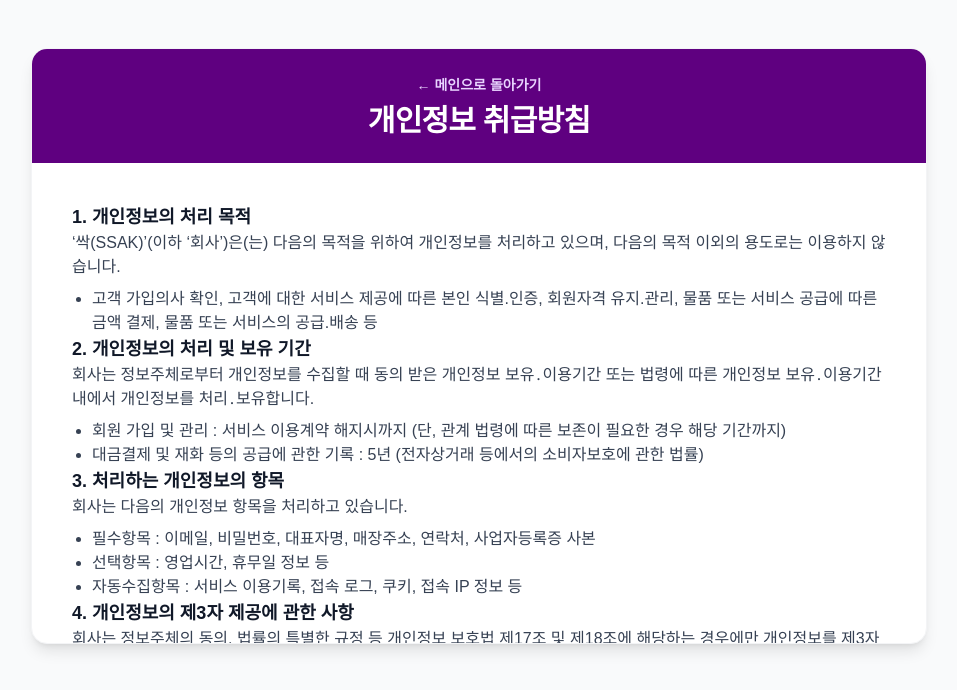
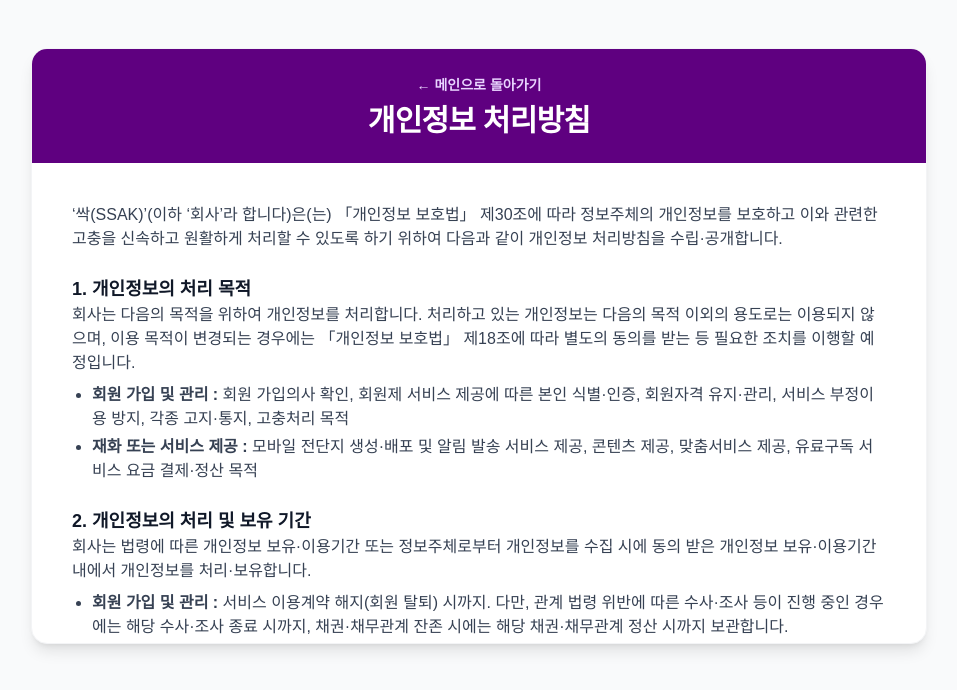
Before and after one commit to hannune-s/nao3, a Next.js app: page /privacy in a window 1280 px wide. Shown: the top 690 px of the page, without its empty margins (161-1118 px from the left). Built offline with nearby package versions, Linux system fonts and the light colour scheme.

Commit message:
Standardize privacy policy to Korean PIPC guidelines and remove job title under privacy officer

```diff
--- a/src/app/page.tsx
+++ b/src/app/page.tsx
@@ -819,7 +819,7 @@
 
           <div className="flex items-center gap-6 mb-6 text-sm">
             <Link href="/terms" className="hover:text-gray-300 transition-colors font-medium">이용약관</Link>
-            <Link href="/privacy" className="hover:text-gray-300 transition-colors font-bold text-gray-400">개인정보 취급방침</Link>
+            <Link href="/privacy" className="hover:text-gray-300 transition-colors font-bold text-gray-400">개인정보 처리방침</Link>
           </div>
 
           <p>© 2026 NAO3 All rights reserved.</p>
--- a/src/app/privacy/page.tsx
+++ b/src/app/privacy/page.tsx
@@ -8,72 +8,97 @@
           <Link href="/" className="inline-block mb-2 text-purple-200 hover:text-white transition-colors text-sm font-bold">
             ← 메인으로 돌아가기
           </Link>
-          <h1 className="text-2xl md:text-3xl font-black tracking-tight">개인정보 취급방침</h1>
+          <h1 className="text-2xl md:text-3xl font-black tracking-tight">개인정보 처리방침</h1>
         </div>
 
         <div className="p-6 md:p-10 h-[60vh] overflow-y-auto custom-scrollbar">
           <div className="prose prose-sm md:prose-base max-w-none text-gray-700">
+            <p className="mb-6">
+              ‘싹(SSAK)’(이하 ‘회사’라 합니다)은(는) 「개인정보 보호법」 제30조에 따라 정보주체의 개인정보를 보호하고 이와 관련한 고충을 신속하고 원활하게 처리할 수 있도록 하기 위하여 다음과 같이 개인정보 처리방침을 수립·공개합니다.
+            </p>
+
             <h3 className="text-lg font-bold text-gray-900 mt-0">1. 개인정보의 처리 목적</h3>
-            <p>‘싹(SSAK)’(이하 ‘회사’)은(는) 다음의 목적을 위하여 개인정보를 처리하고 있으며, 다음의 목적 이외의 용도로는 이용하지 않습니다.</p>
-            <ul className="list-disc pl-5 mt-2">
-              <li>고객 가입의사 확인, 고객에 대한 서비스 제공에 따른 본인 식별.인증, 회원자격 유지.관리, 물품 또는 서비스 공급에 따른 금액 결제, 물품 또는 서비스의 공급.배송 등</li>
+            <p>회사는 다음의 목적을 위하여 개인정보를 처리합니다. 처리하고 있는 개인정보는 다음의 목적 이외의 용도로는 이용되지 않으며, 이용 목적이 변경되는 경우에는 「개인정보 보호법」 제18조에 따라 별도의 동의를 받는 등 필요한 조치를 이행할 예정입니다.</p>
+            <ul className="list-disc pl-5 mt-2 space-y-1">
+              <li><strong>회원 가입 및 관리 :</strong> 회원 가입의사 확인, 회원제 서비스 제공에 따른 본인 식별·인증, 회원자격 유지·관리, 서비스 부정이용 방지, 각종 고지·통지, 고충처리 목적</li>
+              <li><strong>재화 또는 서비스 제공 :</strong> 모바일 전단지 생성·배포 및 알림 발송 서비스 제공, 콘텐츠 제공, 맞춤서비스 제공, 유료구독 서비스 요금 결제·정산 목적</li>
             </ul>
 
-            <h3 className="text-lg font-bold text-gray-900">2. 개인정보의 처리 및 보유 기간</h3>
-            <p>회사는 정보주체로부터 개인정보를 수집할 때 동의 받은 개인정보 보유․이용기간 또는 법령에 따른 개인정보 보유․이용기간 내에서 개인정보를 처리․보유합니다.</p>
-            <ul className="list-disc pl-5 mt-2">
-              <li>회원 가입 및 관리 : 서비스 이용계약 해지시까지 (단, 관계 법령에 따른 보존이 필요한 경우 해당 기간까지)</li>
-              <li>대금결제 및 재화 등의 공급에 관한 기록 : 5년 (전자상거래 등에서의 소비자보호에 관한 법률)</li>
+            <h3 className="text-lg font-bold text-gray-900 mt-6">2. 개인정보의 처리 및 보유 기간</h3>
+            <p>회사는 법령에 따른 개인정보 보유·이용기간 또는 정보주체로부터 개인정보를 수집 시에 동의 받은 개인정보 보유·이용기간 내에서 개인정보를 처리·보유합니다.</p>
+            <ul className="list-disc pl-5 mt-2 space-y-1">
+              <li><strong>회원 가입 및 관리 :</strong> 서비스 이용계약 해지(회원 탈퇴) 시까지. 다만, 관계 법령 위반에 따른 수사·조사 등이 진행 중인 경우에는 해당 수사·조사 종료 시까지, 채권·채무관계 잔존 시에는 해당 채권·채무관계 정산 시까지 보관합니다.</li>
+              <li><strong>관계 법령에 따른 보존 기간 :</strong>
+                <ul className="list-disc pl-5 mt-1 space-y-0.5">
+                  <li>계약 또는 청약철회 등에 관한 기록 : 5년 (전자상거래 등에서의 소비자보호에 관한 법률)</li>
+                  <li>대금결제 및 재화 등의 공급에 관한 기록 : 5년 (전자상거래 등에서의 소비자보호에 관한 법률)</li>
+                  <li>소비자의 불만 또는 분쟁처리에 관한 기록 : 3년 (전자상거래 등에서의 소비자보호에 관한 법률)</li>
+                  <li>서비스 접속 및 방문기록 : 3개월 (통신비밀보호법)</li>
+                </ul>
+              </li>
             </ul>
 
-            <h3 className="text-lg font-bold text-gray-900">3. 처리하는 개인정보의 항목</h3>
+            <h3 className="text-lg font-bold text-gray-900 mt-6">3. 처리하는 개인정보의 항목</h3>
             <p>회사는 다음의 개인정보 항목을 처리하고 있습니다.</p>
-            <ul className="list-disc pl-5 mt-2">
-              <li>필수항목 : 이메일, 비밀번호, 대표자명, 매장주소, 연락처, 사업자등록증 사본</li>
-              <li>선택항목 : 영업시간, 휴무일 정보 등</li>
-              <li>자동수집항목 : 서비스 이용기록, 접속 로그, 쿠키, 접속 IP 정보 등</li>
+            <ul className="list-disc pl-5 mt-2 space-y-1">
+              <li><strong>필수항목 :</strong> 이메일(아이디), 비밀번호, 상호명(매장명), 대표자명, 연락처(전화번호), 매장주소</li>
+              <li><strong>선택항목 :</strong> 영업시간, 정기휴무일, 주차안내, 기타 매장 안내사항</li>
+              <li><strong>유료서비스 결제 시 :</strong> 카드사명, 승인번호 등 결제 및 정산 처리에 필요한 정보</li>
+              <li><strong>자동수집항목 :</strong> 서비스 이용기록, 접속 로그, 쿠키(Cookie), 접속 IP 정보, 기기정보(푸시 알림 토큰 등)</li>
             </ul>
 
-            <h3 className="text-lg font-bold text-gray-900">4. 개인정보의 제3자 제공에 관한 사항</h3>
-            <p>회사는 정보주체의 동의, 법률의 특별한 규정 등 개인정보 보호법 제17조 및 제18조에 해당하는 경우에만 개인정보를 제3자에게 제공합니다. 현재 회사는 회원의 개인정보를 제3자에게 제공하고 있지 않습니다.</p>
+            <h3 className="text-lg font-bold text-gray-900 mt-6">4. 개인정보의 제3자 제공에 관한 사항</h3>
+            <p>회사는 정보주체의 개인정보를 제1조(개인정보의 처리 목적)에서 명시한 범위 내에서만 처리하며, 정보주체의 동의, 법률의 특별한 규정 등 「개인정보 보호법」 제17조 및 제18조에 해당하는 경우에만 개인정보를 제3자에게 제공합니다. 현재 회사는 회원의 개인정보를 제3자에게 제공하고 있지 않습니다.</p>
 
-            <h3 className="text-lg font-bold text-gray-900">5. 개인정보처리의 위탁에 관한 사항</h3>
+            <h3 className="text-lg font-bold text-gray-900 mt-6">5. 개인정보처리의 위탁에 관한 사항</h3>
             <p>회사는 원활한 개인정보 업무처리를 위하여 다음과 같이 개인정보 처리업무를 위탁하고 있습니다.</p>
-            <ul className="list-disc pl-5 mt-2">
-              <li>수탁자 : Supabase (데이터베이스 호스팅 및 인증 관리)</li>
-              <li>위탁하는 업무의 내용 : 회원 정보 보관 및 로그인 인증 처리</li>
+            <ul className="list-disc pl-5 mt-2 space-y-1">
+              <li><strong>클라우드 인프라 및 인증 관리 :</strong> Supabase Inc. (회원 정보 보관, 데이터베이스 호스팅 및 로그인 인증 처리)</li>
+              <li><strong>전자결제 수단 제공 및 결제대행 :</strong> 포트원(PortOne), NHN KCP 등 해당 결제대행사 (유료 서비스 요금 결제 및 정산 처리)</li>
             </ul>
 
-            <h3 className="text-lg font-bold text-gray-900">6. 정보주체와 법정대리인의 권리·의무 및 그 행사방법</h3>
-            <p>이용자는 개인정보주체로서 언제든지 개인정보 열람, 정정, 삭제, 처리정지 요구 등의 권리를 행사할 수 있습니다.</p>
-
-            <h3 className="text-lg font-bold text-gray-900 mt-6">7. 개인정보의 파기</h3>
-            <p>회사는 원칙적으로 개인정보 처리목적이 달성된 경우에는 지체없이 해당 개인정보를 파기합니다. 파기의 절차, 기한 및 방법은 다음과 같습니다.</p>
-            <ul className="list-disc pl-5 mt-2">
-              <li>파기절차: 이용자가 입력한 정보는 목적 달성 후 별도의 DB에 옮겨져(종이의 경우 별도의 서류) 내부 방침 및 기타 관련 법령에 따라 일정기간 저장된 후 혹은 즉시 파기됩니다.</li>
-              <li>파기방법: 전자적 파일 형태의 정보는 기록을 재생할 수 없는 기술적 방법을 사용합니다.</li>
+            <h3 className="text-lg font-bold text-gray-900 mt-6">6. 정보주체와 법정대리인의 권리·의무 및 행사방법</h3>
+            <ul className="list-disc pl-5 mt-2 space-y-1">
+              <li>정보주체는 회사에 대해 언제든지 개인정보 열람·정정·삭제·처리정지 요구 등의 권리를 행사할 수 있습니다.</li>
+              <li>권리 행사는 회사에 대해 서면, 전자우편, 고객센터 등을 통하여 하실 수 있으며 회사는 이에 대해 지체 없이 조치하겠습니다.</li>
+              <li>권리 행사는 정보주체의 법정대리인이나 위임을 받은 자 등 대리인을 통하여 하실 수도 있습니다.</li>
             </ul>
 
-            <h3 className="text-lg font-bold text-gray-900 mt-6">8. 개인정보의 안전성 확보 조치</h3>
-            <p>회사는 개인정보의 안전성 확보를 위해 다음과 같은 조치를 취하고 있습니다.</p>
-            <ul className="list-disc pl-5 mt-2">
-              <li>관리적 조치 : 내부관리계획 수립 및 시행, 정기적 직원 교육 등</li>
-              <li>기술적 조치 : 개인정보처리시스템 등의 접근권한 관리, 접근통제시스템 설치, 고유식별정보 등의 암호화, 보안프로그램 설치</li>
-              <li>물리적 조치 : 전산실, 자료보관실 등의 접근통제</li>
+            <h3 className="text-lg font-bold text-gray-900 mt-6">7. 개인정보의 파기절차 및 방법</h3>
+            <p>회사는 개인정보 보유기간의 경과, 처리목적 달성 등 개인정보가 불필요하게 되었을 때에는 지체 없이 해당 개인정보를 파기합니다. 파기의 절차 및 방법은 다음과 같습니다.</p>
+            <ul className="list-disc pl-5 mt-2 space-y-1">
+              <li><strong>파기절차 :</strong> 파기 사유가 발생한 개인정보를 선정하고, 회사의 개인정보 보호책임자의 승인을 받아 개인정보를 파기합니다.</li>
+              <li><strong>파기방법 :</strong> 전자적 파일 형태로 기록·저장된 개인정보는 기록을 재생할 수 없도록 기술적 방법을 사용하여 파기하며, 종이 문서에 기록·저장된 개인정보는 분쇄기로 분쇄하거나 소각하여 파기합니다.</li>
             </ul>
 
-            <h3 className="text-lg font-bold text-gray-900 mt-6">9. 개인정보 보호책임자</h3>
+            <h3 className="text-lg font-bold text-gray-900 mt-6">8. 개인정보의 안전성 확보조치</h3>
+            <p>회사는 개인정보의 안전성 확보를 위해 다음과 같은 조치를 취하고 있습니다.</p>
+            <ul className="list-disc pl-5 mt-2 space-y-1">
+              <li><strong>관리적 조치 :</strong> 내부관리계획 수립·시행, 개인정보 취급 직원의 최소화 및 교육</li>
+              <li><strong>기술적 조치 :</strong> 개인정보처리시스템 등의 접근권한 관리, 비밀번호 등 중요 정보의 암호화, 보안프로그램 설치 및 주기적 점검</li>
+              <li><strong>물리적 조치 :</strong> 전산실, 자료보관실 등의 접근통제</li>
+            </ul>
+
+            <h3 className="text-lg font-bold text-gray-900 mt-6">9. 개인정보 자동 수집 장치의 설치·운영 및 거부에 관한 사항</h3>
+            <p>회사는 이용자에게 개별적인 맞춤서비스를 제공하기 위해 이용정보를 저장하고 수시로 불러오는 ‘쿠키(cookie)’를 사용합니다. 이용자는 웹브라우저 옵션 설정을 통해 모든 쿠키를 허용하거나, 쿠키가 저장될 때마다 확인을 거치거나, 모든 쿠키의 저장을 거부할 수 있습니다. 단, 쿠키 저장을 거부할 경우 맞춤형 서비스 이용에 어려움이 발생할 수 있습니다.</p>
+
+            <h3 className="text-lg font-bold text-gray-900 mt-6">10. 개인정보 보호책임자</h3>
             <p>회사는 개인정보 처리에 관한 업무를 총괄해서 책임지고, 개인정보 처리와 관련한 정보주체의 불만처리 및 피해구제 등을 위하여 아래와 같이 개인정보 보호책임자를 지정하고 있습니다.</p>
-            <ul className="list-disc pl-5 mt-2">
+            <ul className="list-disc pl-5 mt-2 space-y-1">
               <li>성명 : 송하나</li>
-              <li>직책 : 대표</li>
               <li>연락처 : 070-4233-5553, hangose7@gmail.com</li>
             </ul>
 
-            <h3 className="text-lg font-bold text-gray-900 mt-6">10. 권익침해 구제방법</h3>
-            <p>정보주체는 개인정보침해로 인한 구제를 받기 위하여 개인정보분쟁조정위원회, 한국인터넷진흥원 개인정보침해신고센터 등에 분쟁해결이나 상담 등을 신청할 수 있습니다.</p>
+            <h3 className="text-lg font-bold text-gray-900 mt-6">11. 권익침해 구제방법</h3>
+            <p>정보주체는 개인정보침해로 인한 구제를 받기 위하여 아래의 기관에 분쟁해결이나 상담 등을 신청할 수 있습니다.</p>
+            <ul className="list-disc pl-5 mt-2 space-y-1">
+              <li>개인정보분쟁조정위원회 : (국번없이) 1833-6972 (www.kopico.go.kr)</li>
+              <li>개인정보침해신고센터 : (국번없이) 118 (privacy.kisa.or.kr)</li>
+              <li>대검찰청 : (국번없이) 1301 (www.spo.go.kr)</li>
+              <li>경찰청 : (국번없이) 182 (ecrm.cyber.go.kr)</li>
+            </ul>
 
-            <h3 className="text-lg font-bold text-gray-900 mt-6">11. 개인정보 처리방침의 변경</h3>
+            <h3 className="text-lg font-bold text-gray-900 mt-6">12. 개인정보 처리방침의 변경</h3>
             <p>이 개인정보 처리방침은 시행일로부터 적용되며, 법령 및 방침에 따른 변경내용의 추가, 삭제 및 정정이 있는 경우에는 변경사항의 시행 7일 전부터 공지사항을 통하여 고지할 것입니다.</p>
 
             <p className="mt-8 text-sm text-gray-500 text-right font-bold">부칙: 이 개인정보처리방침은 2026년 10월 1일부터 적용됩니다.</p>
```
